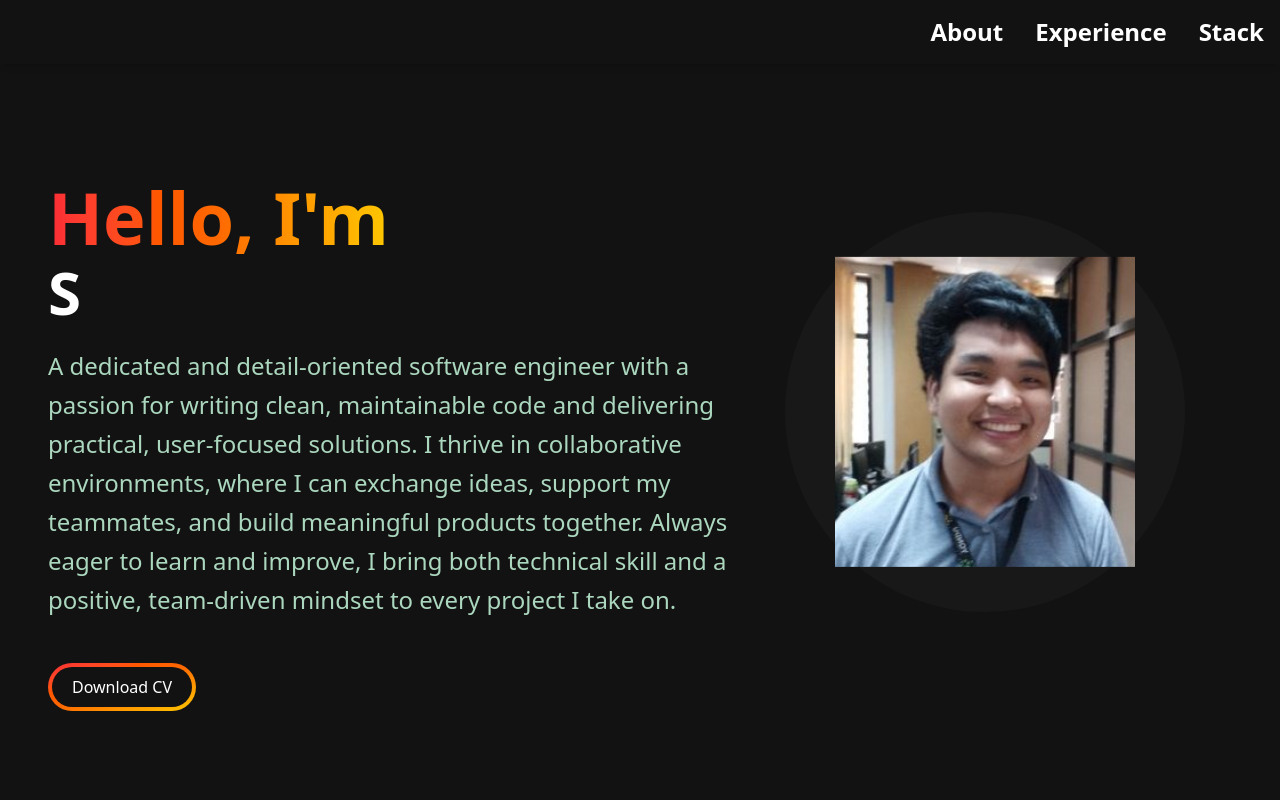
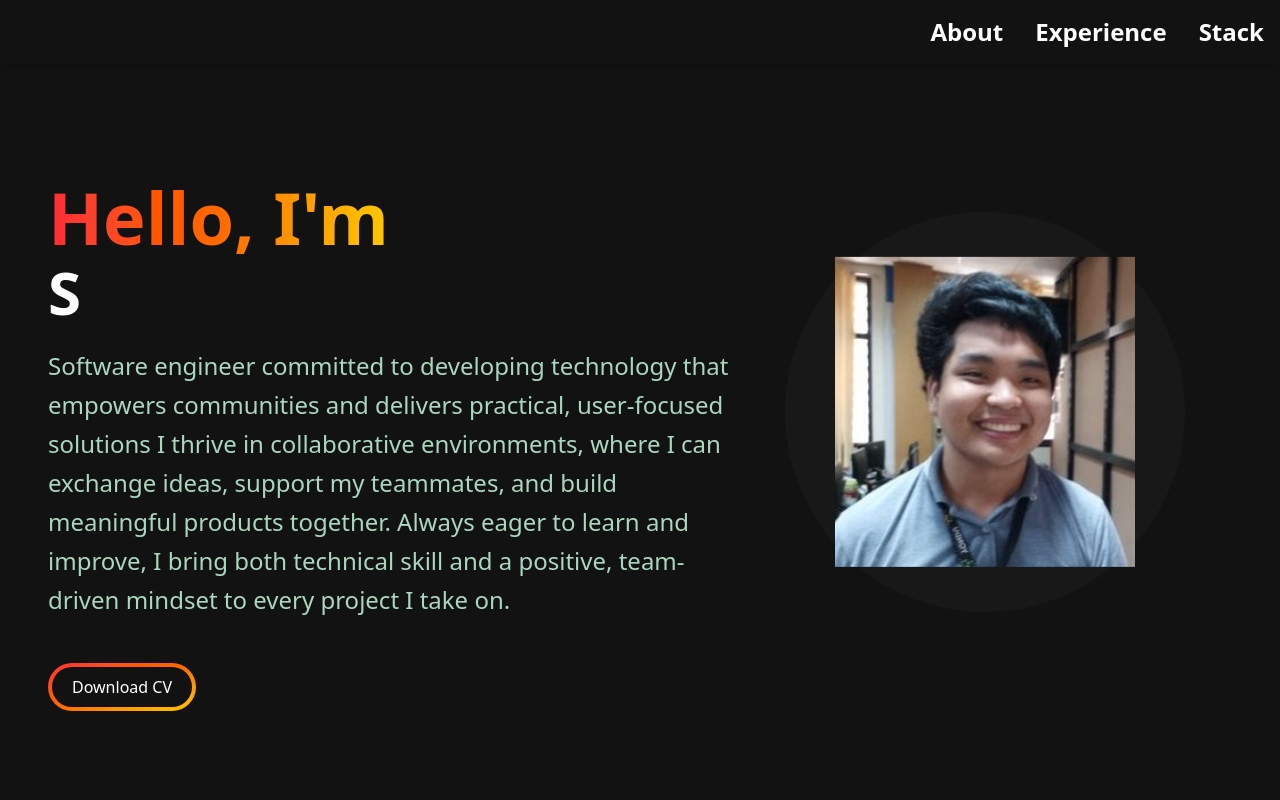
Before and after one commit to Shinqoo/Portfolio, a Next.js app: page / in a window 1280 px wide. Shown: the top 800 px of the page. Built offline with nearby package versions, Linux system fonts and the light colour scheme.

Commit message:
Improved hero description

```diff
--- a/app/components/HeroSection.jsx
+++ b/app/components/HeroSection.jsx
@@ -23,8 +23,8 @@ const HeroSection = () =>{
           </h1>
 
           <p className="text-[#ABD7BE] text-lg sm:text-xl mb-8 lg:text-2xl leading-relaxed">
-            A dedicated and detail-oriented software engineer with a passion for writing clean,
-            maintainable code and delivering practical, user-focused solutions.
+            Software engineer committed to developing technology that empowers
+            communities and delivers practical, user-focused solutions
             I thrive in collaborative environments, where I can exchange ideas,
             support my teammates, and build meaningful products together.
             Always eager to learn and improve, I bring both technical skill and a positive,
```
